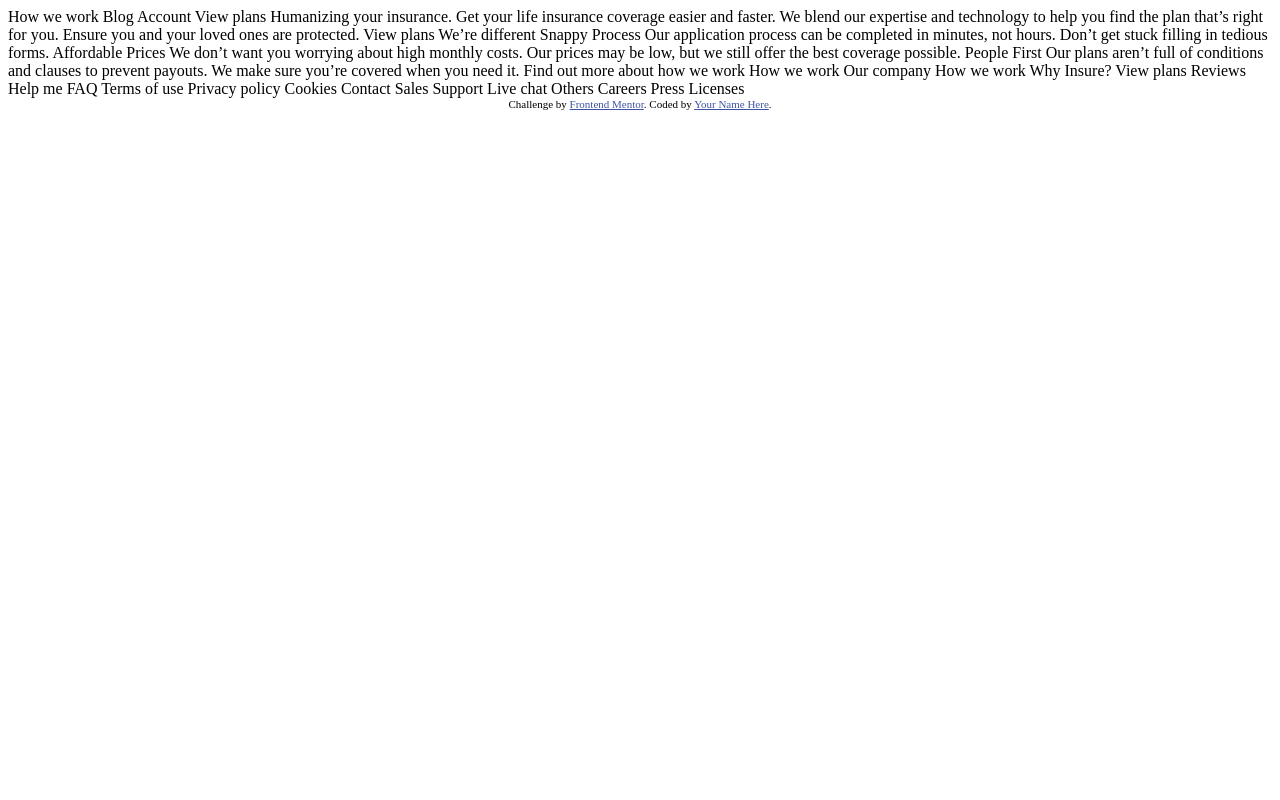
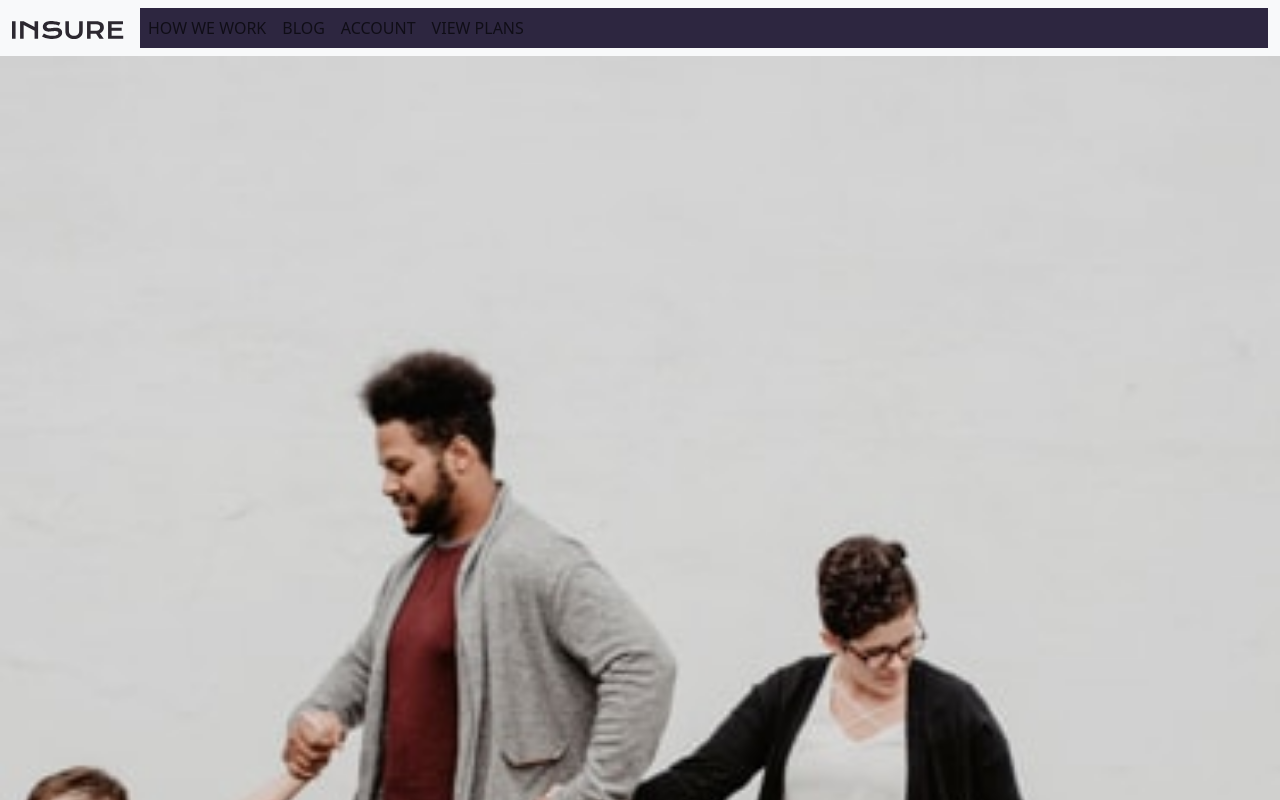
Before and after one commit to Ennie0906/insure-home, a plain HTML site: page index.html in a window 1280 px wide. Shown: the top 800 px of the page. Drawn offline with nearby package versions, Linux system fonts and the light colour scheme.

Commit message:
added the navbar and added intro image for small screens

```diff
--- a/index.html
+++ b/index.html
@@ -5,28 +5,98 @@
   <meta charset="UTF-8">
   <meta name="viewport" content="width=device-width, initial-scale=1.0">
   <!-- CSS File -->
-  <link rel="stylesheet" href="style/style.css">
-
+  <link rel="stylesheet" href="./style/style.css">
+  <!-- Bootstrap -->
+  <link href="https://cdn.jsdelivr.net/npm/bootstrap@5.3.2/dist/css/bootstrap.min.css" rel="stylesheet"
+    integrity="sha384-T3c6CoIi6uLrA9TneNEoa7RxnatzjcDSCmG1MXxSR1GAsXEV/Dwwykc2MPK8M2HN" crossorigin="anonymous">
   <link rel="icon" type="image/png" sizes="32x32" href="./images/favicon-32x32.png">
 
   <title>Insure Home</title>
 
-  <!-- Feel free to remove these styles or customise in your own stylesheet 👍 -->
-  <style>
-    .attribution {
-      font-size: 11px;
-      text-align: center;
-    }
 
-    .attribution a {
-      color: hsl(228, 45%, 44%);
-    }
-  </style>
 </head>
 
 <body>
 
-  How we work
+  <!-- Navbar (Still needs doing) -->
+  <nav class="navbar navbar-expand-lg bg-body-tertiary">
+    <div class="container-fluid">
+      <a class="navbar-brand" href="#"><img src="./images/logo.svg" alt=""></a>
+      <button class="navbar-toggler" type="button" data-bs-toggle="collapse" data-bs-target="#navbarSupportedContent"
+        aria-controls="navbarSupportedContent" aria-expanded="false" aria-label="Toggle navigation">
+        <span class="navbar-toggler-icon"></span>
+      </button>
+      <div class="collapse navbar-collapse bg-color" id="navbarSupportedContent">
+        <ul class="navbar-nav me-auto mb-2 mb-lg-0">
+          <li class="nav-item text-center">
+            <a class="nav-link text-uppercase " aria-current="page" href="#">How We Work</a>
+          </li>
+          <li class="nav-item text-center">
+            <a class="nav-link text-uppercase" aria-current="page" href="#">blog</a>
+          </li>
+          <li class="nav-item text-center">
+            <a class="nav-link text-uppercase" aria-current="page" href="#">account</a>
+          </li>
+          <li class="nav-item text-center">
+            <a class="nav-link text-uppercase" aria-current="page" href="#">view plans
+            </a>
+          </li>
+        </ul>
+      </div>
+    </div>
+  </nav>
+  <!-- End of navbar -->
+
+
+<!-- Intro Image -->
+  <img class="img-size" src="./images/image-intro-mobile.jpg" alt="">
+<!-- End of Image -->
+
+
+
+
+
+
+
+
+
+
+
+
+
+
+
+
+
+
+
+
+
+
+
+
+
+
+
+
+
+
+
+
+
+
+
+
+
+
+
+
+
+
+
+
+
+  <!-- How we work
   Blog
   Account
   View plans
@@ -84,13 +154,22 @@
 
   Careers
   Press
-  Licenses
+  Licenses -->
 
 
   <div class="attribution">
     Challenge by <a href="https://www.frontendmentor.io?ref=challenge" target="_blank">Frontend Mentor</a>.
     Coded by <a href="#">Your Name Here</a>.
   </div>
+
+
+  <!-- Bootstrap JS -->
+  <script src="https://cdn.jsdelivr.net/npm/bootstrap@5.3.2/dist/js/bootstrap.bundle.min.js"
+    integrity="sha384-C6RzsynM9kWDrMNeT87bh95OGNyZPhcTNXj1NW7RuBCsyN/o0jlpcV8Qyq46cDfL"
+    crossorigin="anonymous"></script>
+  <!-- Font Awesome -->
+  <script src="https://kit.fontawesome.com/0956b13e86.js" crossorigin="anonymous"></script>
+</body>
 </body>
 
 </html>
--- a/style/style.css
+++ b/style/style.css
@@ -0,0 +1,16 @@
+
+
+/* Background Color */
+.bg-color{
+    background-color: hsl(256, 26%, 20%);
+}
+
+
+/* Text Colors */
+.text-color{
+    color:#fff
+}
+
+.img-size{
+   width: 100vw;
+}
```
